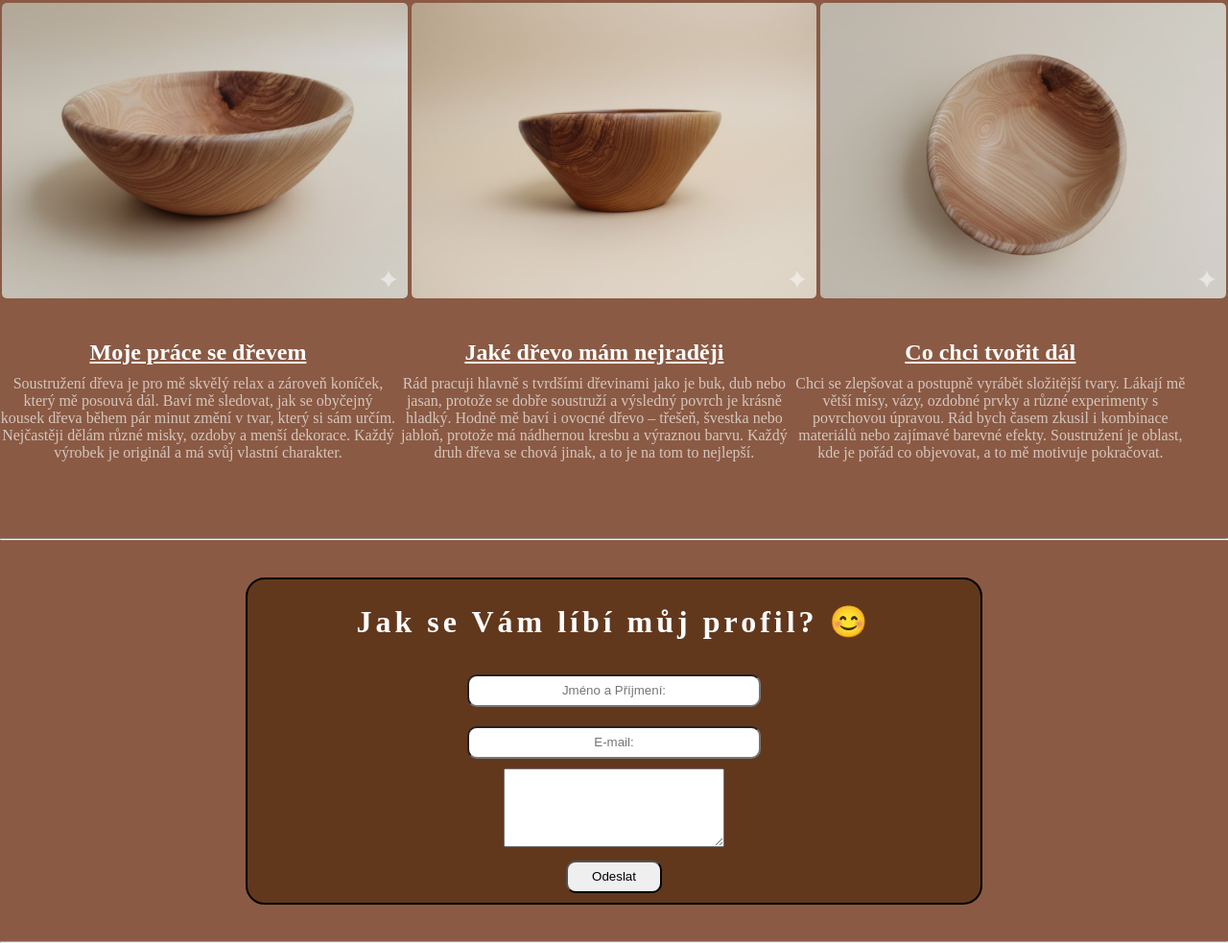
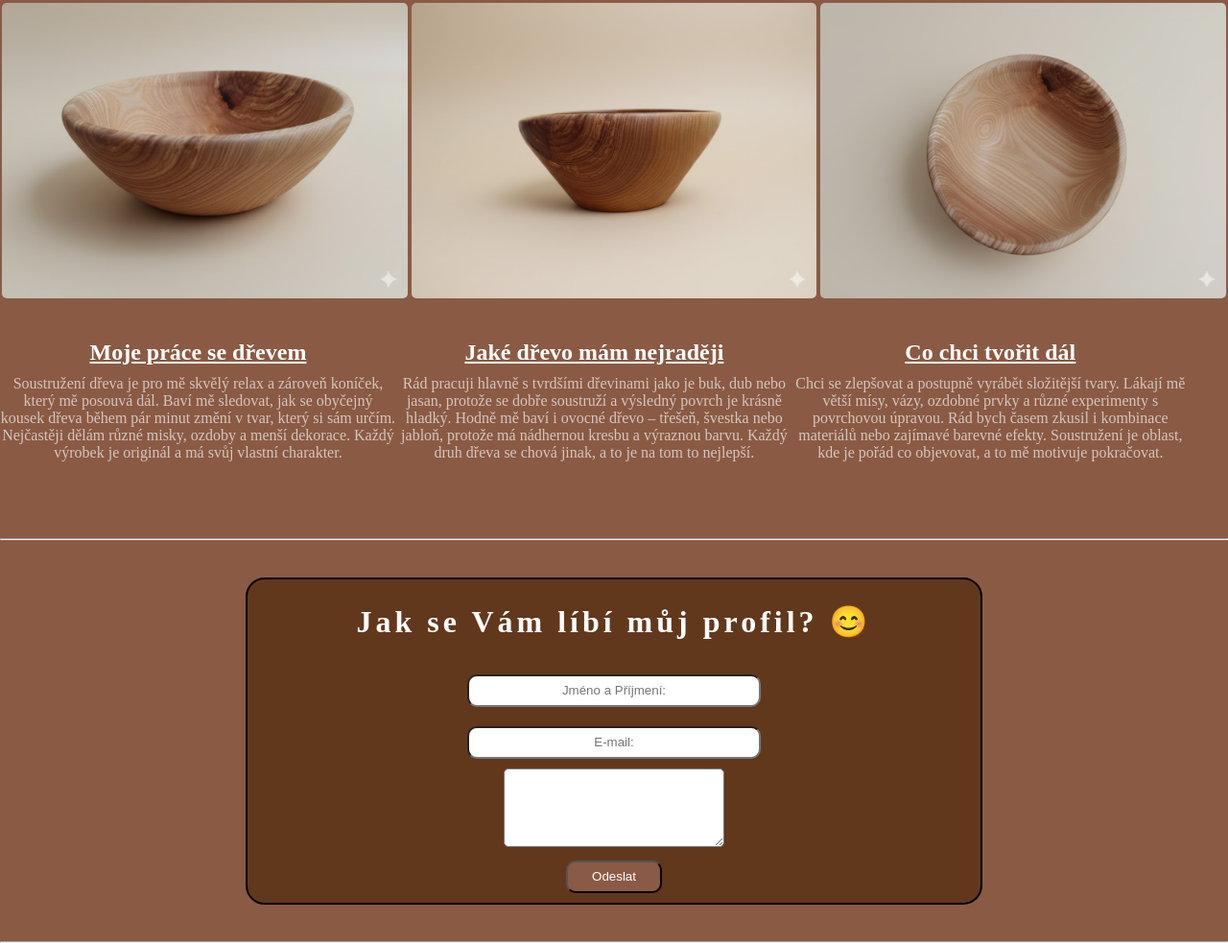
Before and after one commit to jiri-slanina/zkouska_web_woodwork, a plain HTML site: page index.html in a window 1280 px wide. Shown: the part 1194-2177 px from the top of the page at 96% size. Drawn offline with Linux system fonts and the light colour scheme.

Commit message:
Add files via upload

```diff
--- a/style.css
+++ b/style.css
@@ -221,6 +221,7 @@ main .galerie .misky_3 img{
     text-align: center;
     width: 30%;
     line-height: 40px;
+    border-radius: 5px;
 }
 @media(max-width:750px){
     .formular form textarea{
@@ -252,4 +253,14 @@ main .galerie .misky_3 img{
 .formular input[type="button"]{
     width: 100px;
     line-height: 30px;
+    background-color: #8a5a44;
+    color: #fff;
+    cursor: pointer;
+    transition: background 0.5s;
 }
+
+.formular input[type="button"]:hover{
+    background-color: #fff;
+    color: #000;
+    text-decoration: underline;
+}
```
